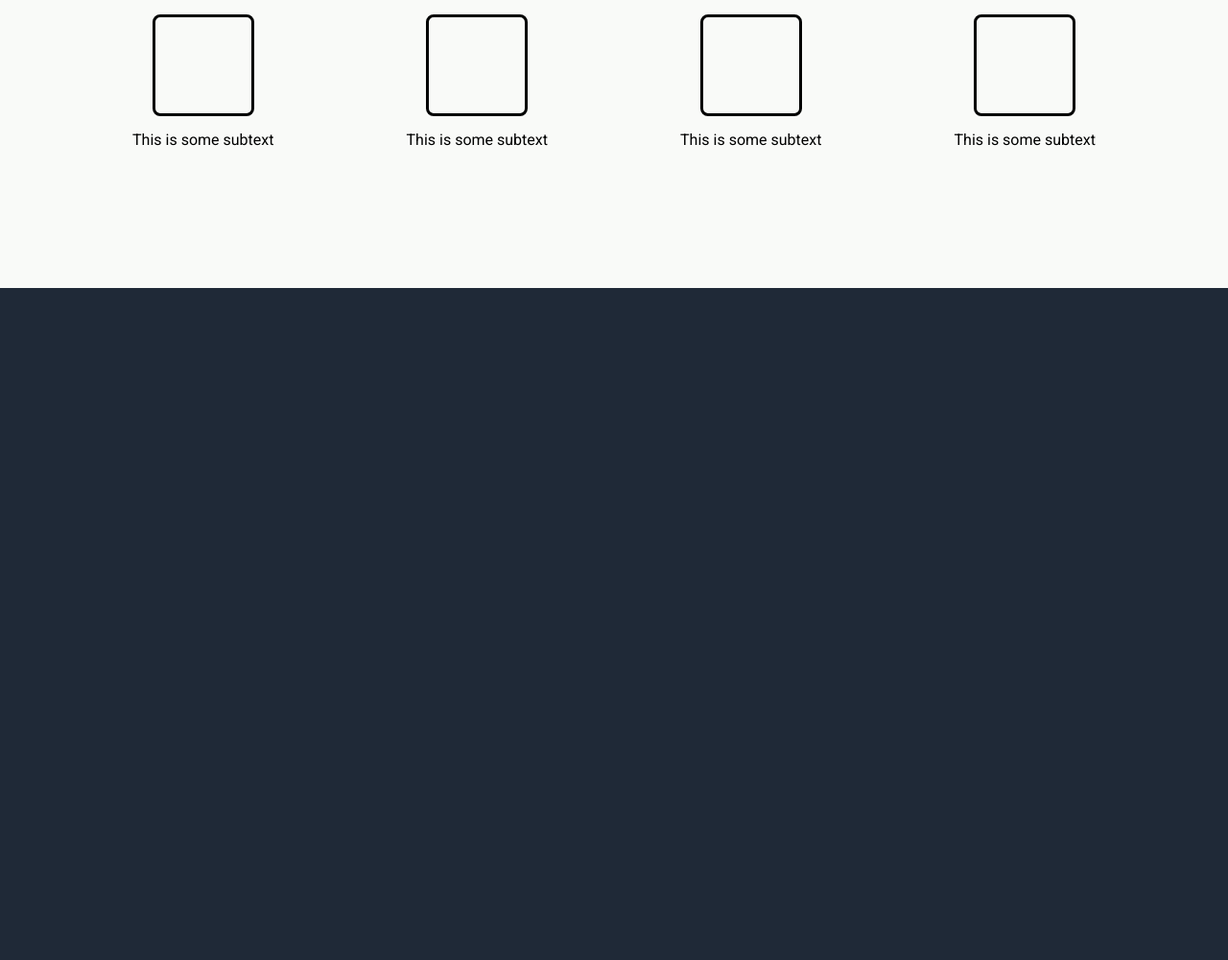
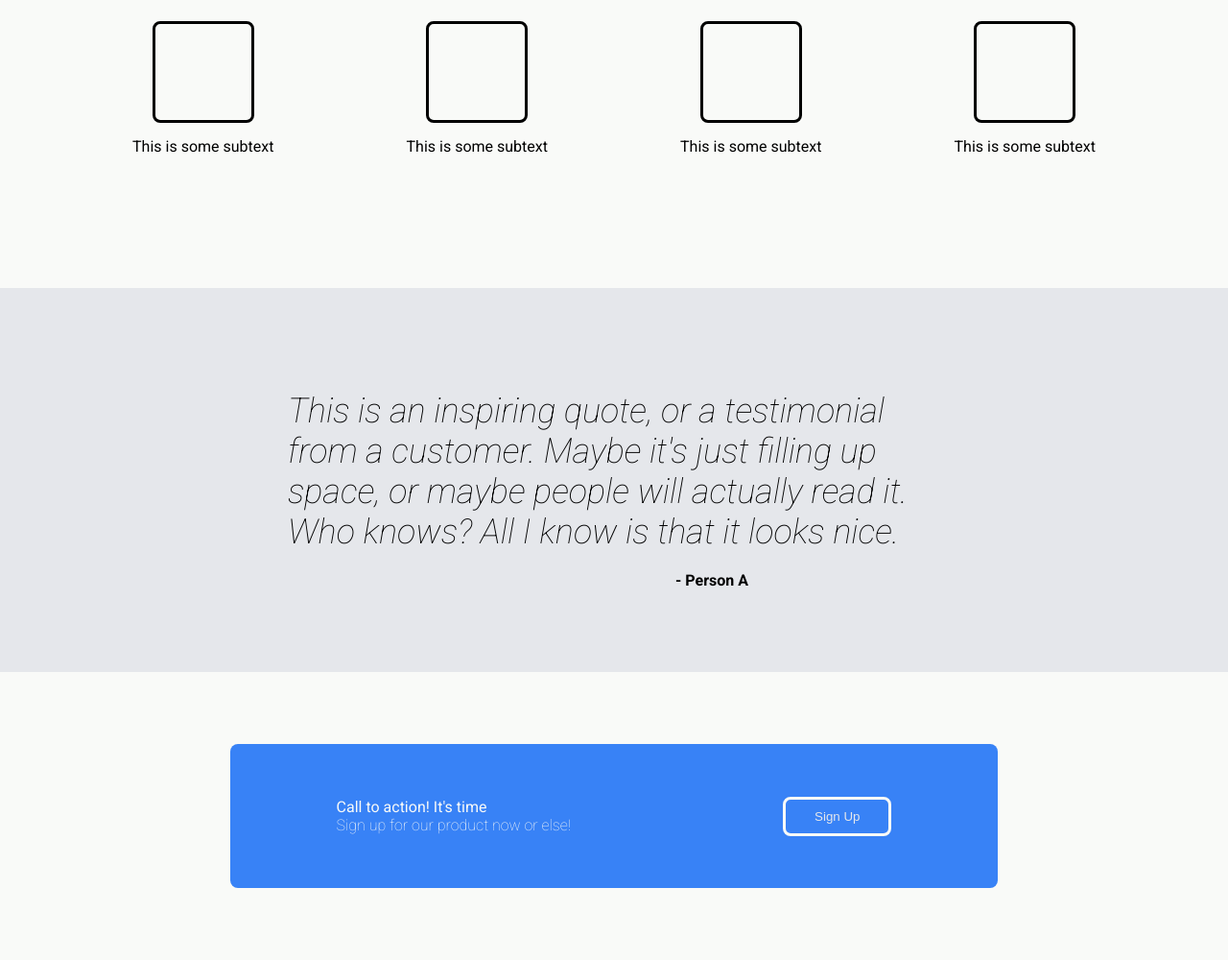
Before and after one commit to AnyaLecter-kr/Odin-Landing-Page, a plain HTML site: page index.html in a window 1280 px wide. Shown: the part 585-1585 px from the top of the page at 96% size. Before the commit the page ends 885 px from the top, so only its background shows below. Drawn offline with Linux system fonts and the light colour scheme.

Commit message:
Added CTA and quote features

```diff
--- a/index.html
+++ b/index.html
@@ -52,5 +52,22 @@
             </div>
         </div>
     </div>
+
+    <div class="feature-2">
+        <div class="feature-quote">
+            This is an inspiring quote, or a testimonial from a customer. Maybe it's just filling up space, or maybe people will actually read it. Who knows? All I know is that it looks nice.
+        </div>
+        <div class="quote-author"> - Person A</div>
+    </div>
+
+    <div class="feature-3">
+        <div class="cta-box">
+            <div class="text-container">
+                <div class="cta-text"> Call to action! It's time </div>
+                <div class="cta-text subtext"> Sign up for our product now or else! </div>
+            </div>
+            <button class="cta-button"> Sign Up </button>
+        </div>
+    </div>
 </body>
 </html>
--- a/styles.css
+++ b/styles.css
@@ -72,11 +72,29 @@ button:hover {
     padding-top: 70px;
 }
 
+
+.feature-2 {
+    background-color: #E5E7EB ;
+    height: 400px;
+    display: flex;
+    justify-content: center;
+    flex-direction: column;
+}
+
+.feature-3 {
+    background-color: #F9FAF8;
+    height: 300px;
+    display: flex;
+    justify-content: center;
+    align-items: center;
+}
+
 .feature-title {
     text-align: center;
-    font-size: 30px;
+    font-size: 36px;
     font-weight: 500;
     padding-bottom: 50px;
+    color: #1F2937;
 }
 
 .featureitem {
@@ -104,6 +122,48 @@ button:hover {
 
 }
 
+.feature-quote {
+    font-size: 36px;
+    font-style: italic;
+    font-weight: 200;
+    padding: 20px 300px 20px 300px;
+ }
+
+ .quote-author {
+    text-align: right;
+    margin-right: 500px;
+    font-weight: 600;
+ }
+
+ .cta-box {
+    height: 150px;
+    width: 800px;
+    background-color: #3882F6;
+    border-radius: 8px;
+    display: flex;
+    align-items: center;
+    justify-content: space-around;
+ }
+
+ .cta-text {
+    color:#F9FAF8;
+ }
+
+ .cta-text.subtext {
+    font-weight: 200;
+ }
+
+ .cta-button {
+    background-color: #3882F6;
+    border: solid;
+    color: #E5E7EB;
+    padding: 10px 30px;
+    border-radius: 8px;
+    border-color: #F9FAF8;
+    text-align: center;
+    text-decoration: none;
+ }
+
 body {
     background-color: #1f2937;
     font-family: 'Roboto', sans-serif;
```
